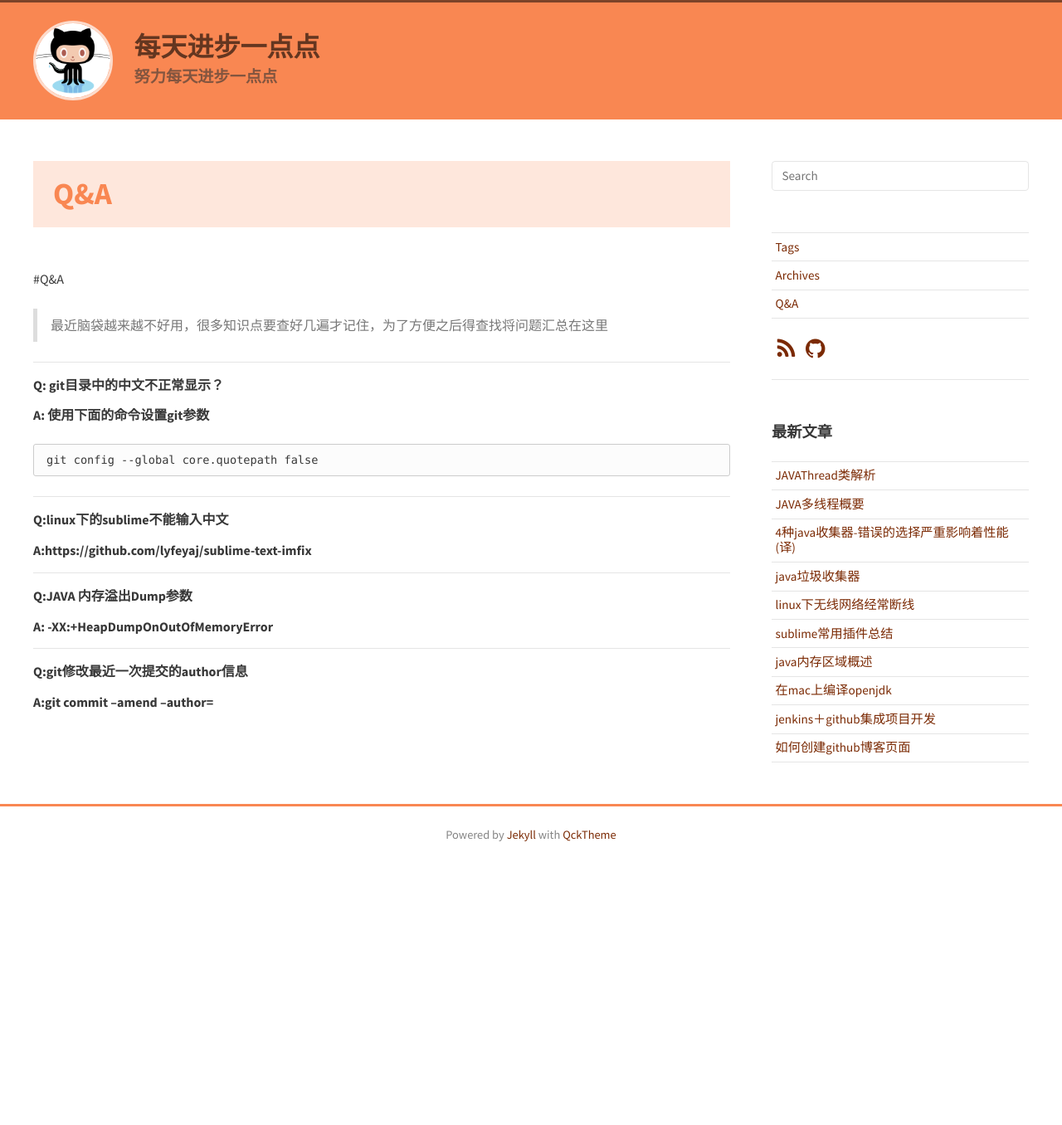
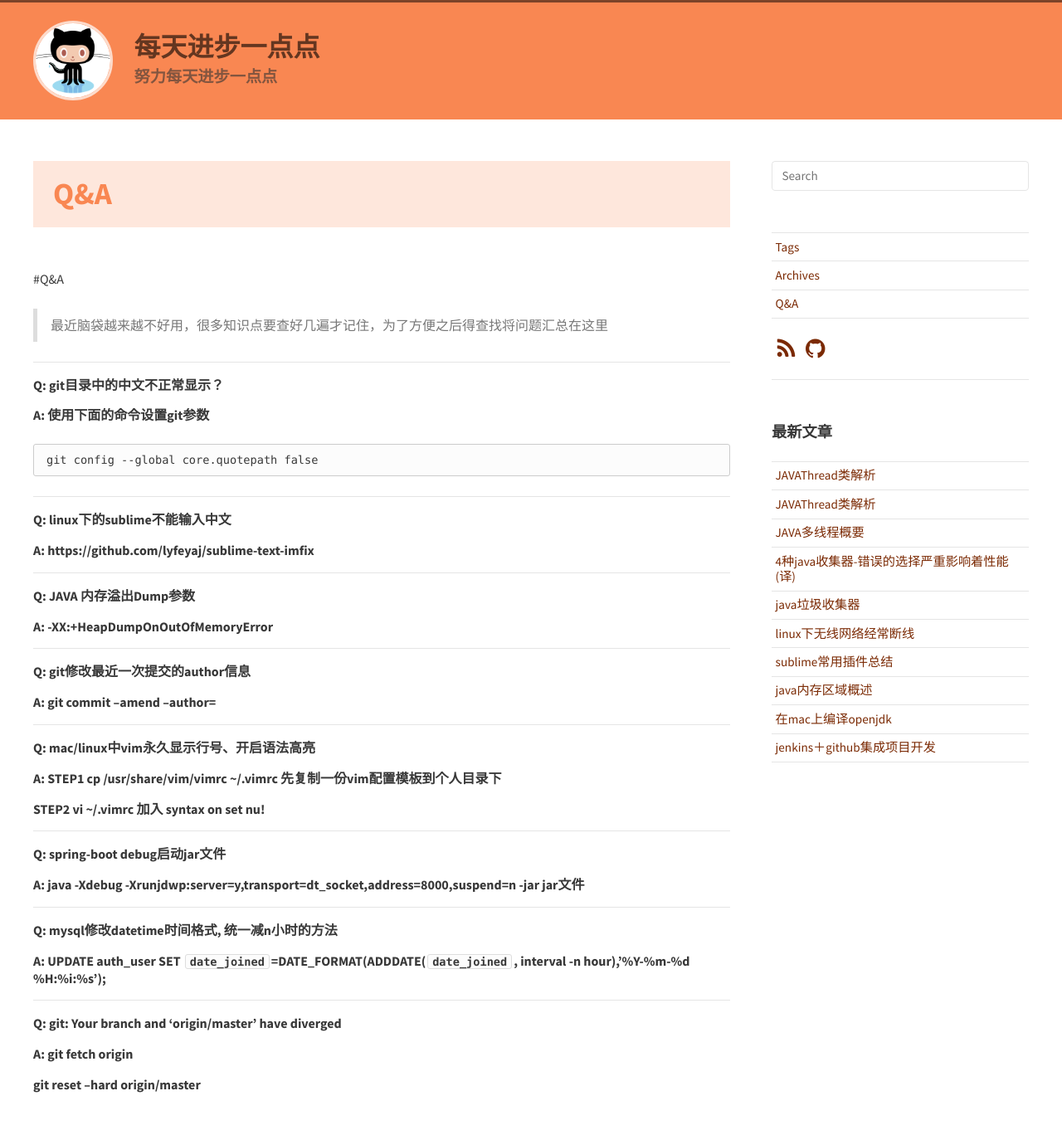
Before and after one commit to xiagn825/xiagn825.github.io, a Jekyll site: the page built from _pages/Q&A.md, in a window 1280 px wide and 1400 px high. Shown: the top 1356 px of the window at 83% size. Built offline with Jekyll 4.4.1, drawn with Linux system fonts in a browser that asks for light colours; nearby versions of some CDN libraries; comment, search, counter and statistics services are not loaded.

Commit message:
新内容增加

```diff
--- a/_pages/Q&A.md
+++ b/_pages/Q&A.md
@@ -20,18 +20,45 @@ share: false
 
 ---
 
-#### Q:linux下的sublime不能输入中文
+#### Q: linux下的sublime不能输入中文
 
-#### A:https://github.com/lyfeyaj/sublime-text-imfix
+#### A: https://github.com/lyfeyaj/sublime-text-imfix
 
 ---
 
-#### Q:JAVA 内存溢出Dump参数
+#### Q: JAVA 内存溢出Dump参数
 
 #### A: -XX:+HeapDumpOnOutOfMemoryError
 
 ---
 
-#### Q:git修改最近一次提交的author信息
+#### Q: git修改最近一次提交的author信息
 
-#### A:git commit –amend –author=<user-email>
+#### A: git commit –amend –author=<user-email>
+
+----
+
+#### Q: mac/linux中vim永久显示行号、开启语法高亮
+
+#### A: STEP1 cp /usr/share/vim/vimrc ~/.vimrc 先复制一份vim配置模板到个人目录下
+
+#### STEP2  vi ~/.vimrc 加入 syntax on set nu!
+
+----
+
+#### Q: spring-boot debug启动jar文件
+
+#### A: java -Xdebug -Xrunjdwp:server=y,transport=dt_socket,address=8000,suspend=n -jar jar文件
+
+----
+
+#### Q: mysql修改datetime时间格式, 统一减n小时的方法
+
+#### A: UPDATE auth_user SET `date_joined`=DATE_FORMAT(ADDDATE(`date_joined`, interval -n hour),'%Y-%m-%d %H:%i:%s');
+
+----
+
+#### Q: git: Your branch and 'origin/master' have diverged
+
+#### A: git fetch origin
+#### git reset --hard origin/master
```
Also changed, not shown: _posts/2017-04-23-blog.md (added, +143 -0 lines).
